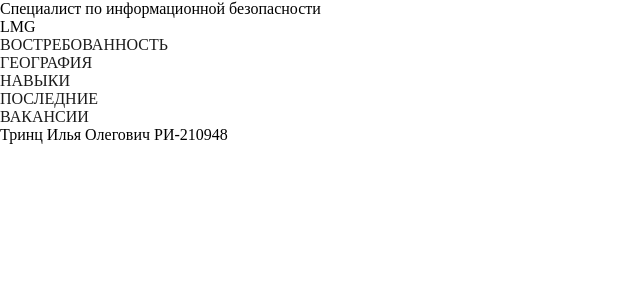
After one commit to lmgDude/django_project, a Django app: page /demand/ in a window 1280 px wide. The commit adds this page. Shown: the top 300 px of the page, without its empty margins (0-640 px from the left). Run offline with Django 4.2, Linux system fonts and the light colour scheme; parts of the project's set-up code (start-up, migrations or seed data) failed here and were passed over.

Commit message:
added something

```diff
--- /dev/null
+++ b/base/static/base/css/base.css
@@ -0,0 +1,13 @@
+* {
+    margin: 0;
+    padding: 0;
+}
+
+ul {
+    list-style: none;
+}
+
+a {
+    text-decoration: none;
+    color: #1b1b1b;
+}
--- /dev/null
+++ b/base/templates/base/base.html
@@ -0,0 +1,54 @@
+<!DOCTYPE html>
+<html lang="ru">
+<head>
+    <meta charset="UTF-8">
+    <meta http-equiv="X-UA-Compatible" content="IE=edge">
+    <meta name="viewport" content="width=device-width, initial-scale=1.0">
+
+    <link rel="stylesheet" href="../../static/base/css/base.css" />
+    <title>Специалист по информационной безопасности</title>
+</head>
+<body>
+    <header>
+        <div class="header">
+            <div class="name">
+                Специалист по информационной безопасности
+            </div>
+        </div>
+        <div class="menu">
+            <div class="menu-list">
+                <div class="logo">
+                    LMG
+                </div>
+                <ul class="list-item">
+                    <li class="item-list">
+                        <a class="link" href="{% url 'demand' %}">ВОСТРЕБОВАННОСТЬ</a>
+                    </li>
+                    <li class="item-list">
+                        <a class="link" href="{% url 'geography' %}">ГЕОГРАФИЯ</a>
+                    </li>
+                    <li class="item-list">
+                        <a class="link" href="{% url 'skills' %}">НАВЫКИ</a>
+                    </li>
+                    <li class="item-list">
+                        <a class="link" href="{% url 'last_vacancies' %}">ПОСЛЕДНИЕ<br>ВАКАНСИИ</a>
+                    </li>
+                </ul>
+            </div>
+        </div>
+    </header>
+
+    <main>
+        {% block content %}
+        {% endblock %}
+    </main>
+
+    <footer>
+        <div class="footer">
+            <div>
+                Тринц Илья Олегович РИ-210948
+            </div>
+        </div>
+    </footer>
+</body>
+</html>
--- a/base/templates/base/code404.html
+++ b/base/templates/base/code404.html
@@ -19,7 +19,7 @@
         <h1>404</h1>
         <h2>PAGE NOT FOUND</h2>
         <h3>BACK TO HOME?</h3>
-        <a href="#" class="yes">YES</a>
+        <a href="{% url 'home' %}" class="yes">YES</a>
         <a href="https://www.youtube.com/watch?v=G3AfIvJBcGo">NO</a>
         </div>
     </section>
--- a/base/urls.py
+++ b/base/urls.py
@@ -3,4 +3,8 @@ from . import views
 
 urlpatterns = [
     path("", views.main, name="home"),
+    path("demand/", views.demand, name="demand"),
+    path("geography/", views.geography, name="geography"),
+    path("skills/", views.skills, name="skills"),
+    path("last_vacancies/", views.last_vacancies, name="last_vacancies"),
 ]
--- a/base/views.py
+++ b/base/views.py
@@ -7,7 +7,7 @@ def main(request):
 
 
 def demand(request):
-    return render(request, )
+    return render(request, 'base/base.html')
 
 
 def geography(request):
```
